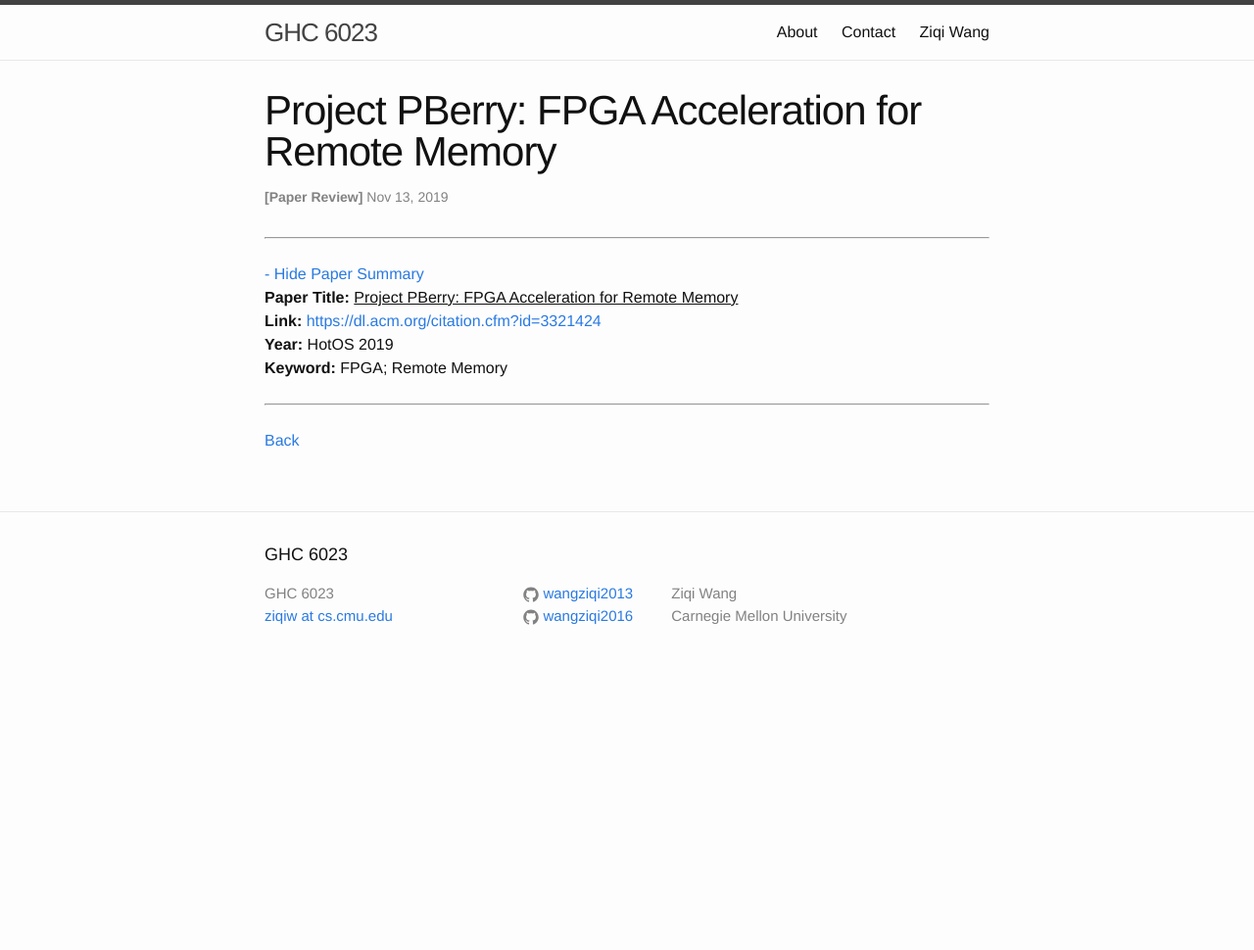
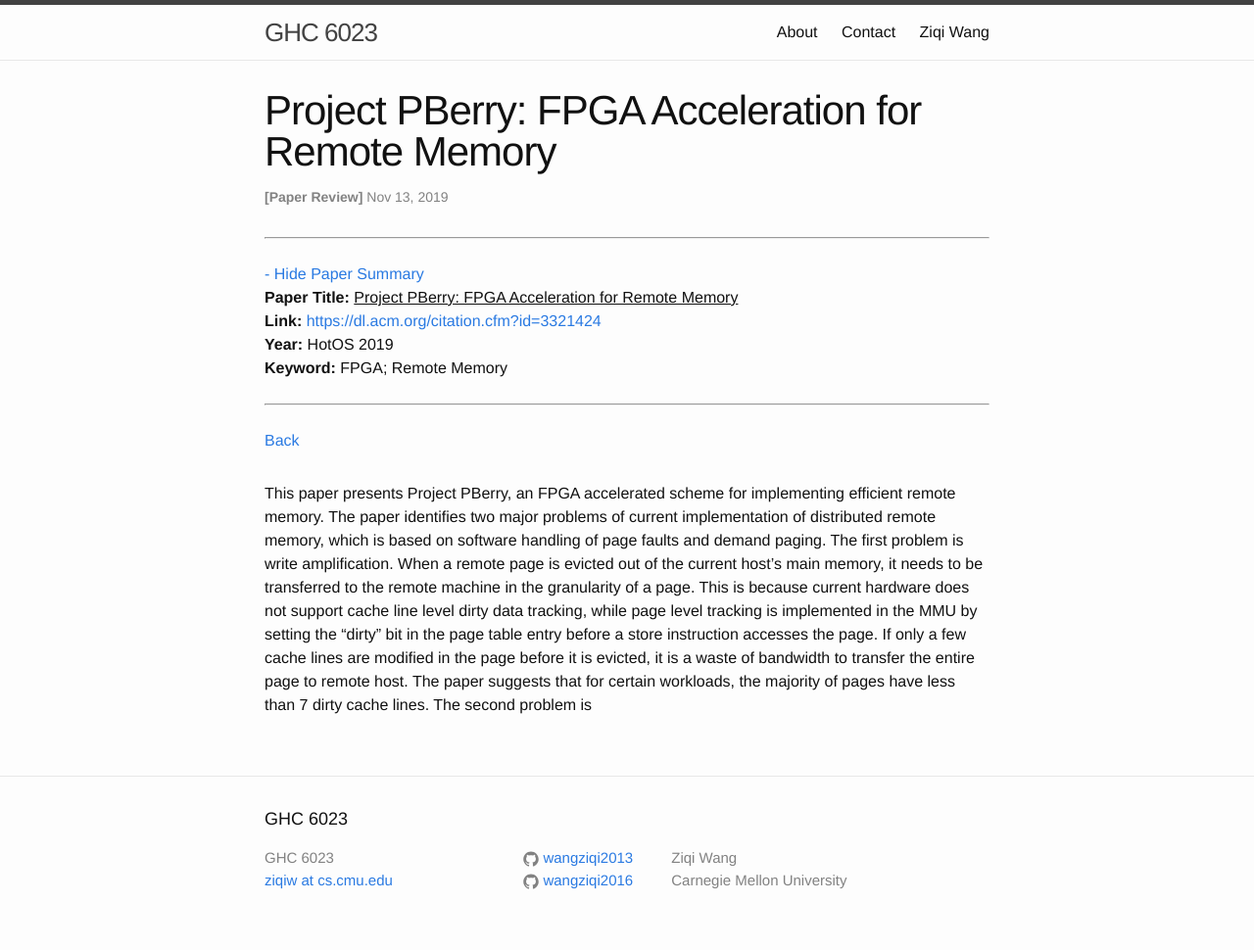
Before and after one commit to wangziqi2013/wangziqi2013.github.io, a Jekyll site: the page built from _posts/2019-11-13-pberry.markdown, in a window 1280 px wide. Shown: the whole page at 98% size. Built offline with Jekyll 4.4.1, drawn with Linux system fonts in a browser that asks for light colours; before the commit the page ends 900 px from its top, so only the background shows below that.

Commit message:
Adding first problem

```diff
--- a/_posts/2019-11-13-pberry.markdown
+++ b/_posts/2019-11-13-pberry.markdown
@@ -12,3 +12,12 @@ htm_cd:
 htm_cr:
 version_mgmt:
 ---
+
+This paper presents Project PBerry, an FPGA accelerated scheme for implementing efficient remote memory. The paper identifies
+two major problems of current implementation of distributed remote memory, which is based on software handling of page faults
+and demand paging. The first problem is write amplification. When a remote page is evicted out of the current host's main
+memory, it needs to be transferred to the remote machine in the granularity of a page. This is because current hardware
+does not support cache line level dirty data tracking, while page level tracking is implemented in the MMU by setting
+the "dirty" bit in the page table entry before a store instruction accesses the page. If only a few cache lines are modified
+in the page before it is evicted, it is a waste of bandwidth to transfer the entire page to remote host. The paper
+suggests that for certain workloads, the majority of pages have less than 7 dirty cache lines. The second problem is
```
